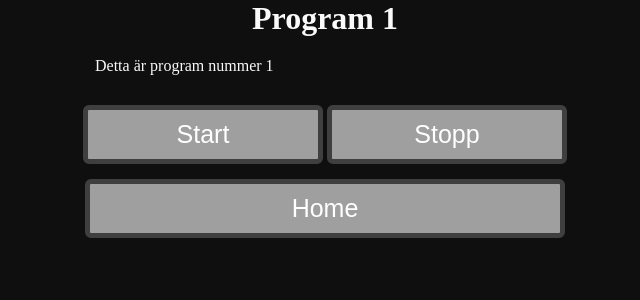
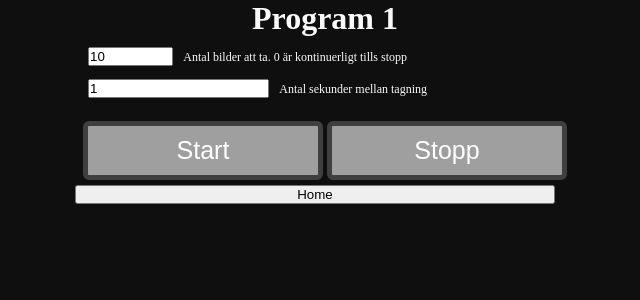
Before and after one commit to RobotPsykolog/RPi_TimeLapse_Web, a Flask app: page /program1 in a window 1280 px wide. Shown: the top 300 px of the page, without its empty margins (315-955 px from the left). Run offline with Flask 2, Linux system fonts and the light colour scheme.

Commit message:
Lägger in commit för lyckad inmtning av tider och start!

```diff
--- a/app/__init__.py
+++ b/app/__init__.py
@@ -8,7 +8,5 @@
 
 
 from app import views
-
 from app import models
-
 from app import settings
--- a/app/models.py
+++ b/app/models.py
@@ -81,6 +81,9 @@
 
         num_of_pics = settings.num_of_pics
         num_of_pause_seconds = settings.num_of_pause_seconds
+        print(f'Antal bilder: {num_of_pics}')
+        print(f'Antal paus-sekunder: {num_of_pause_seconds}')
+
         self.the_thread = Thread(target = Camera, args=(self.q, num_of_pics, num_of_pause_seconds))
         self.the_thread.setDaemon(True)
         self.the_thread.start()
--- a/app/static/css/style.css
+++ b/app/static/css/style.css
@@ -18,7 +18,7 @@
 }
 
 .input_field{
-    margin: 20px;
+    margin: 5px;
 }
 
 .button_group button,
@@ -52,3 +52,13 @@
     text-align: left;
     padding: 20px;
 }
+
+.input_line{
+    font-size: 12px;
+    text-align: top;
+}
+
+#input1, #input2{
+    margin: 8px;
+    margin-top: 5px;
+}
--- a/app/templates/program.html
+++ b/app/templates/program.html
@@ -5,25 +5,29 @@
 
 {% block program %}
     {% block content %}
+
         <div class='heading'>
             <h1>Program {{num}}</h1>
         </div>
+        <form action="" method="POST">
             <div class='input_field'>
-    <p>Detta är program nummer {{num}}</p>
+                {% block input_data %}
+
+
+                {% endblock %}
             </div>
 
             <div class='button_group' >
-    <form action="" method="POST">
                     <button class='btn_2' type = 'submit' value = 'start' name = 'button'>Start</button>
                     <button class='btn_2' type = 'submit' value = 'stop' name = 'button'>Stopp</button>
-    </form>
                     {% block data %}
 
                     {% endblock %}
+            </div>
+        </form>
             <a href="/home">
                 <button class='btn_1'>Home</button>
             </a>
-</div>
 
 
     {% endblock %}
--- a/app/templates/program1.html
+++ b/app/templates/program1.html
@@ -4,15 +4,19 @@
 
 
 {% block program %}
-{{num}}
 
-    {% block data %}
-        {% if test_data == True %}
-            <div class = 'information_data'>
-                <p>Test från data från program 1</p>
+    {{num}}
+
+    {% block input_data %}
+            <div class='input_line'>
+                <input id="input1" type='text' name='nm' value = '10' size = '8' min='0'>
+                <label for="input1">Antal bilder att ta. 0 är kontinuerligt tills stopp</label>
             </div>
-        {% endif %}
+            <div class='input_line'>
+                <input id='input2' type='number' name='num_of_pause_seconds' value = '1' size = '8' min='1'>
+                <label for="input2">Antal sekunder mellan tagning</label>
+            </div>
+
     {% endblock %}
 
-
 {% endblock %}
--- a/app/templates/program2.html
+++ b/app/templates/program2.html
@@ -5,9 +5,6 @@
 
 {% block program %}
 {{num}}
-{% block data %}
-<p>Test från data från program 2</p>
-{% endblock %}
 
 
 {% endblock %}
--- a/app/views.py
+++ b/app/views.py
@@ -4,12 +4,11 @@
 from app.models import Program1, Program2
 #from app import settings
 import app.settings as settings
+# Lite globala variabler och klassinstanser
 
-
-# Lite globala variabler och klassinstanser
-#run_state = None
 program_1 = Program1()
 program_2 = Program2()
+
 
 
 @app.route('/')
@@ -31,10 +30,14 @@
 
             if request.form['button'] == "start":
                 if settings.run_state == None:
+                    print('Jag kör fram till datahämtningen')
+                    settings.num_of_pics = int(request.form['nm'])
+                    settings.num_of_pause_seconds = int(request.form['num_of_pause_seconds'])
                     program_1.start_button_pressed()
             else:
                 if settings.run_state == 'Program1':
                     program_1.stop_button_pressed()
+
 
         else:
 
@@ -48,7 +51,7 @@
                 if settings.run_state == 'Program2':
                     program_2.stop_button_pressed()
 
-    return render_template(f'program{number}.html', num = number )
+    return render_template(f'program{number}.html', num = number)
 
 
 """
```
Also changed, not shown: requirementes.txt (line endings or trailing spaces). Lines whose indentation alone changed are shown as unchanged.
